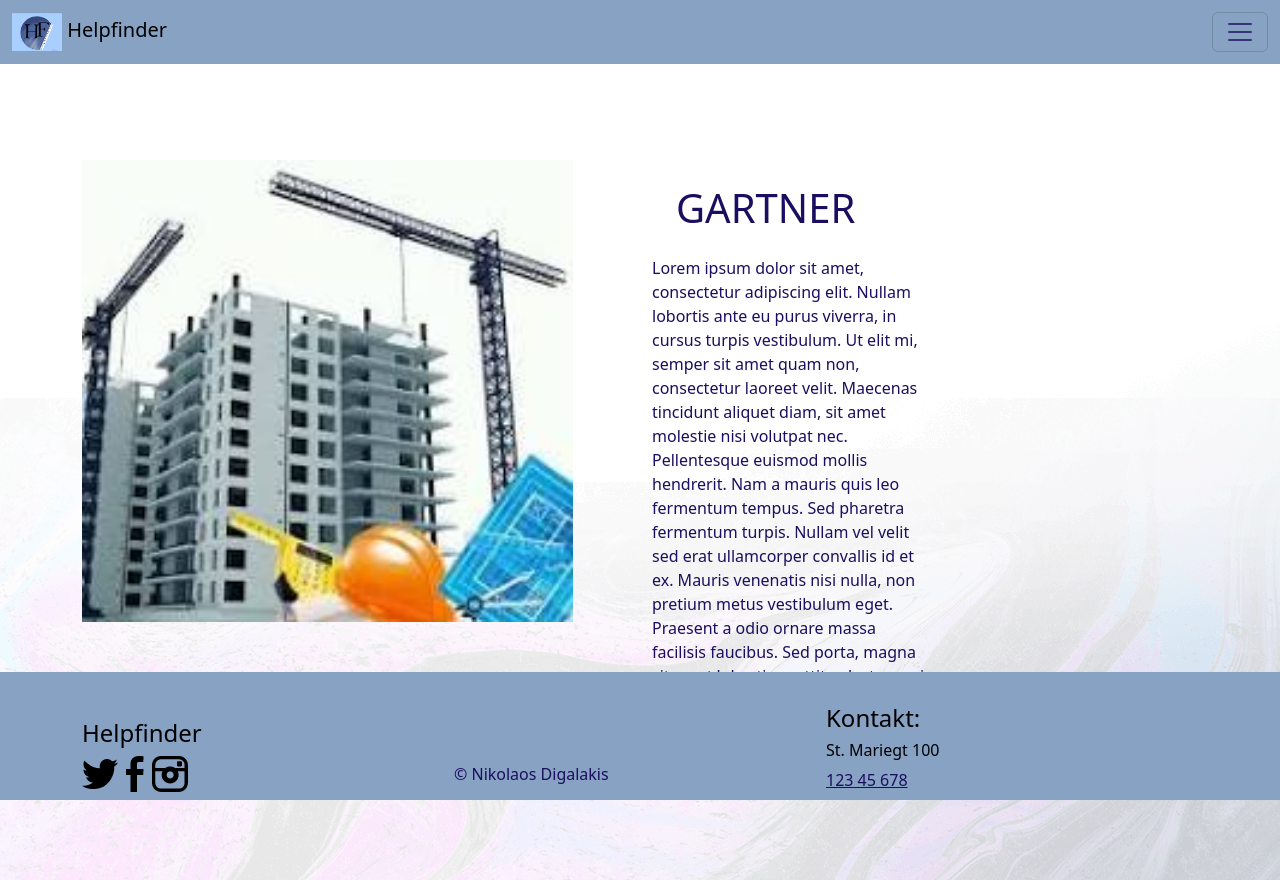
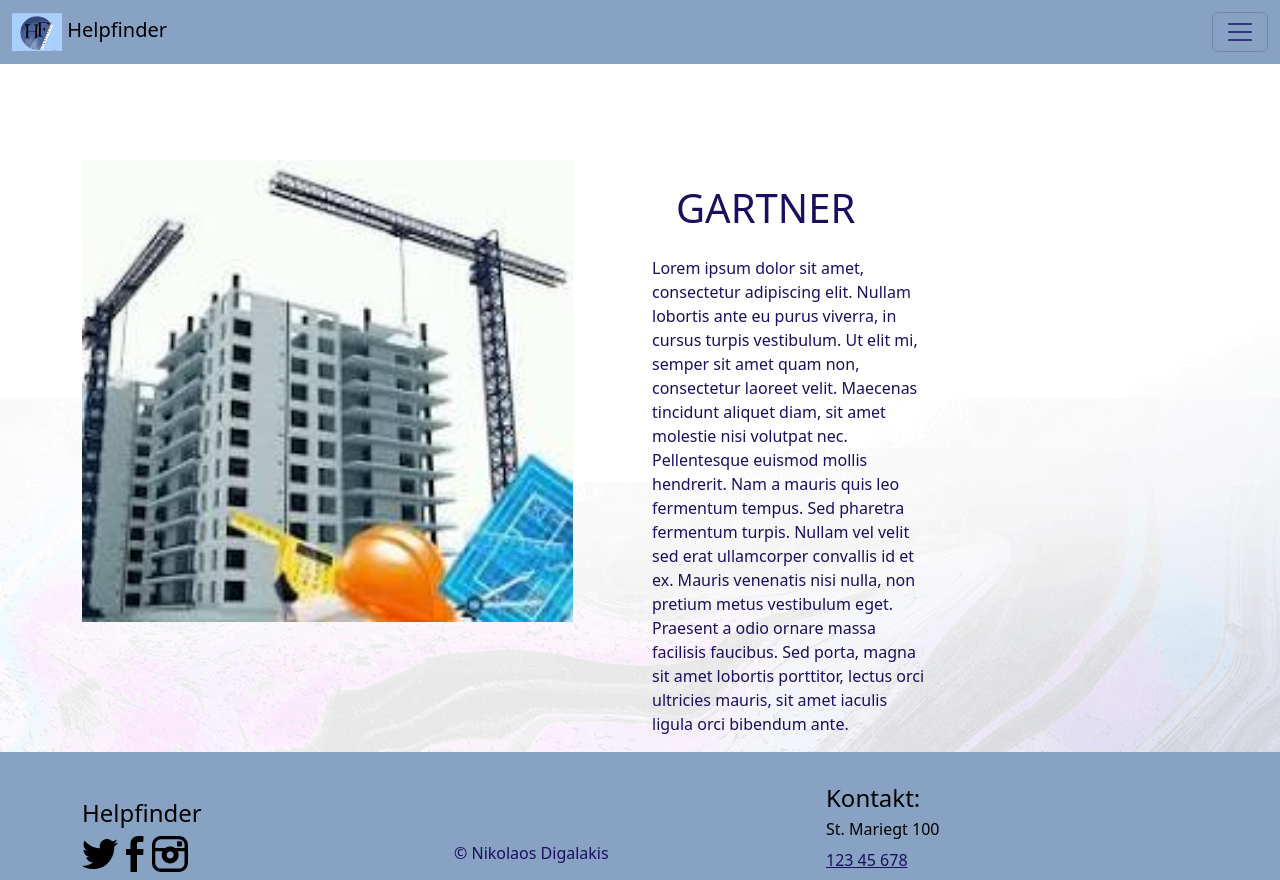
Before and after one commit to NikosDig/sofia, a website: page jobb.html in a window 1280 px wide. Drawn offline with nearby package versions, Linux system fonts and the light colour scheme.

Commit message:
fixed footer on spesific jobbs

```diff
--- a/jobb.html
+++ b/jobb.html
@@ -118,7 +118,7 @@
         </div>
       </div>
     </main>
-    <footer class="w-100 text-bg-primary p-2 mt-auto position-sticky bottom-0">
+    <footer class="w-100 text-bg-primary p-2 mt-auto">
       <div class="container">
         <div
           class="row mt-4 w-100 d-flex flex-column flex-sm-row align-items-end"
```
